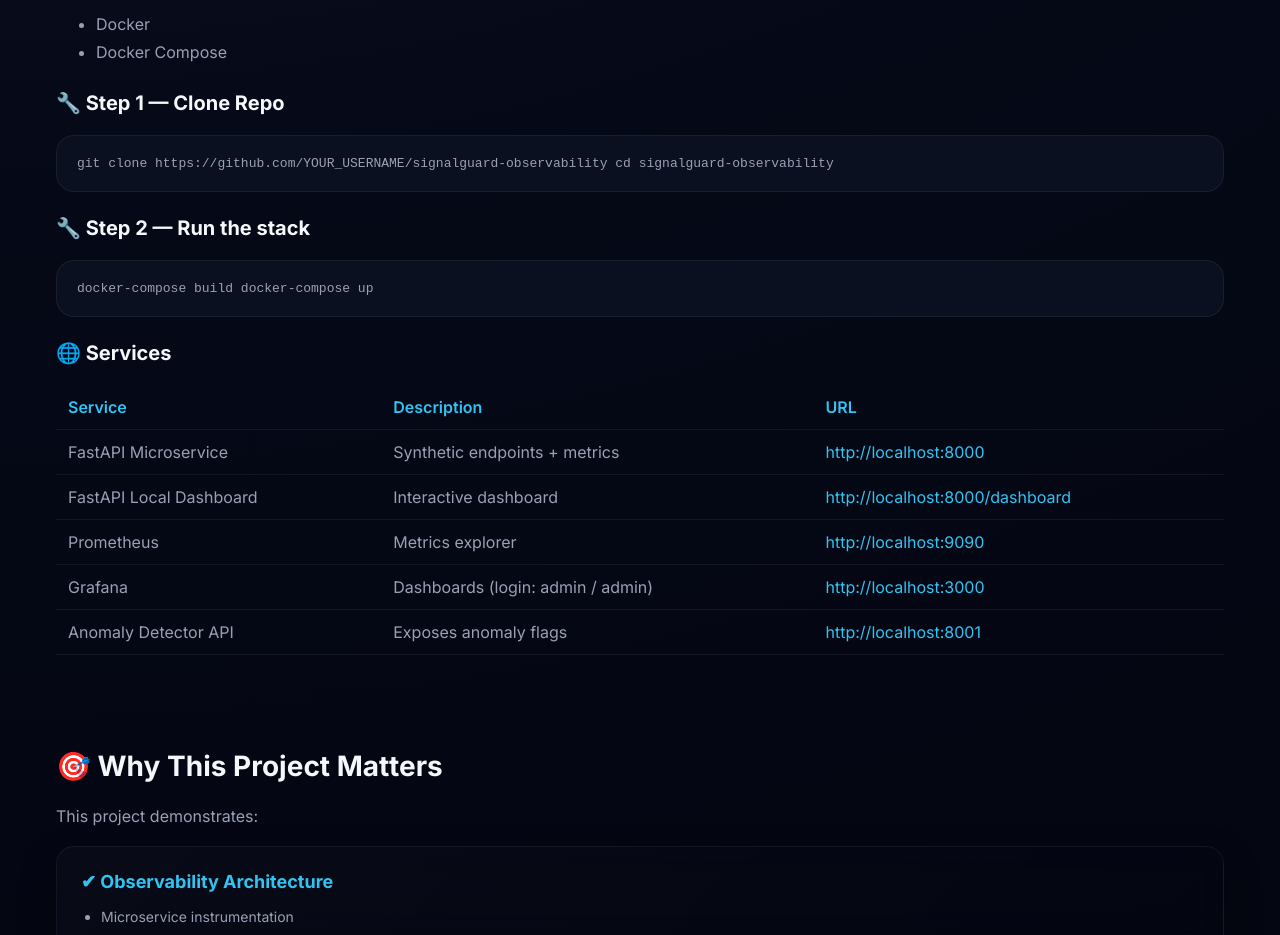
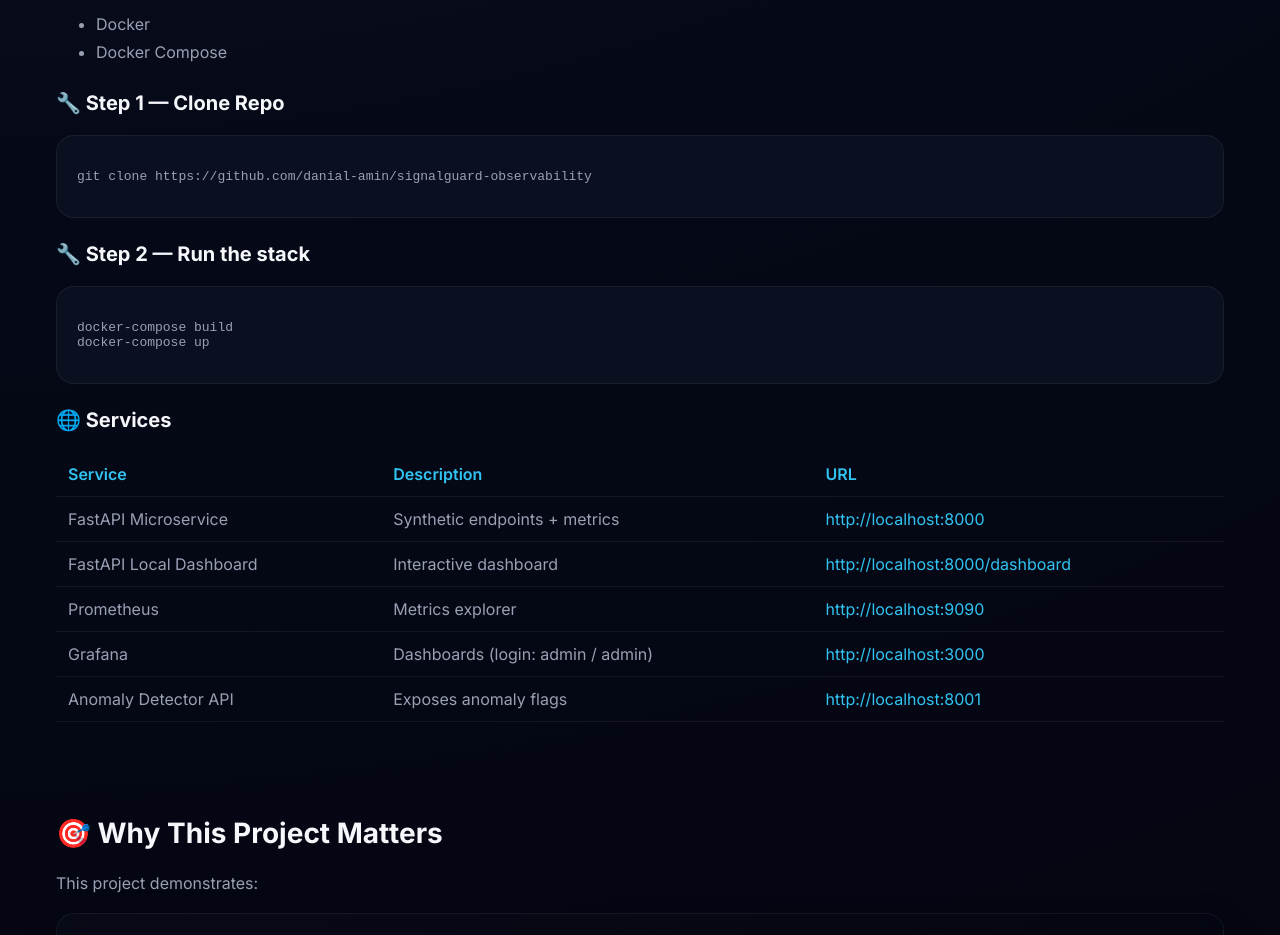
Before and after one commit to danial-amin/signal-guard, a plain HTML site: page docs/index.html in a window 1280 px wide. Shown: the part 2100-3035 px from the top of the page. Drawn offline with Linux system fonts and the light colour scheme.

Commit message:
Update architecture docs and setup instructions
Changed code block language in README.md for clarity. Updated docs/index.html to use the correct repository URL and improved formatting of setup instructions for better readability.

```diff
--- a/docs/index.html
+++ b/docs/index.html
@@ -287,14 +287,13 @@ signalguard-observability
 
         <h3 style="font-size: 20px; margin-top: 24px; margin-bottom: 12px; color: var(--text);">🔧 Step 1 — Clone Repo</h3>
         <div class="architecture-box">
-git clone https://github.com/YOUR_USERNAME/signalguard-observability
-cd signalguard-observability
+          <pre><code>git clone https://github.com/danial-amin/signalguard-observability</code></pre>
         </div>
 
         <h3 style="font-size: 20px; margin-top: 24px; margin-bottom: 12px; color: var(--text);">🔧 Step 2 — Run the stack</h3>
         <div class="architecture-box">
-docker-compose build
-docker-compose up
+          <pre><code>docker-compose build
+docker-compose up</code></pre>
         </div>
 
         <h3 style="font-size: 20px; margin-top: 24px; margin-bottom: 12px; color: var(--text);">🌐 Services</h3>
```
Also changed, not shown: 1 other file.
